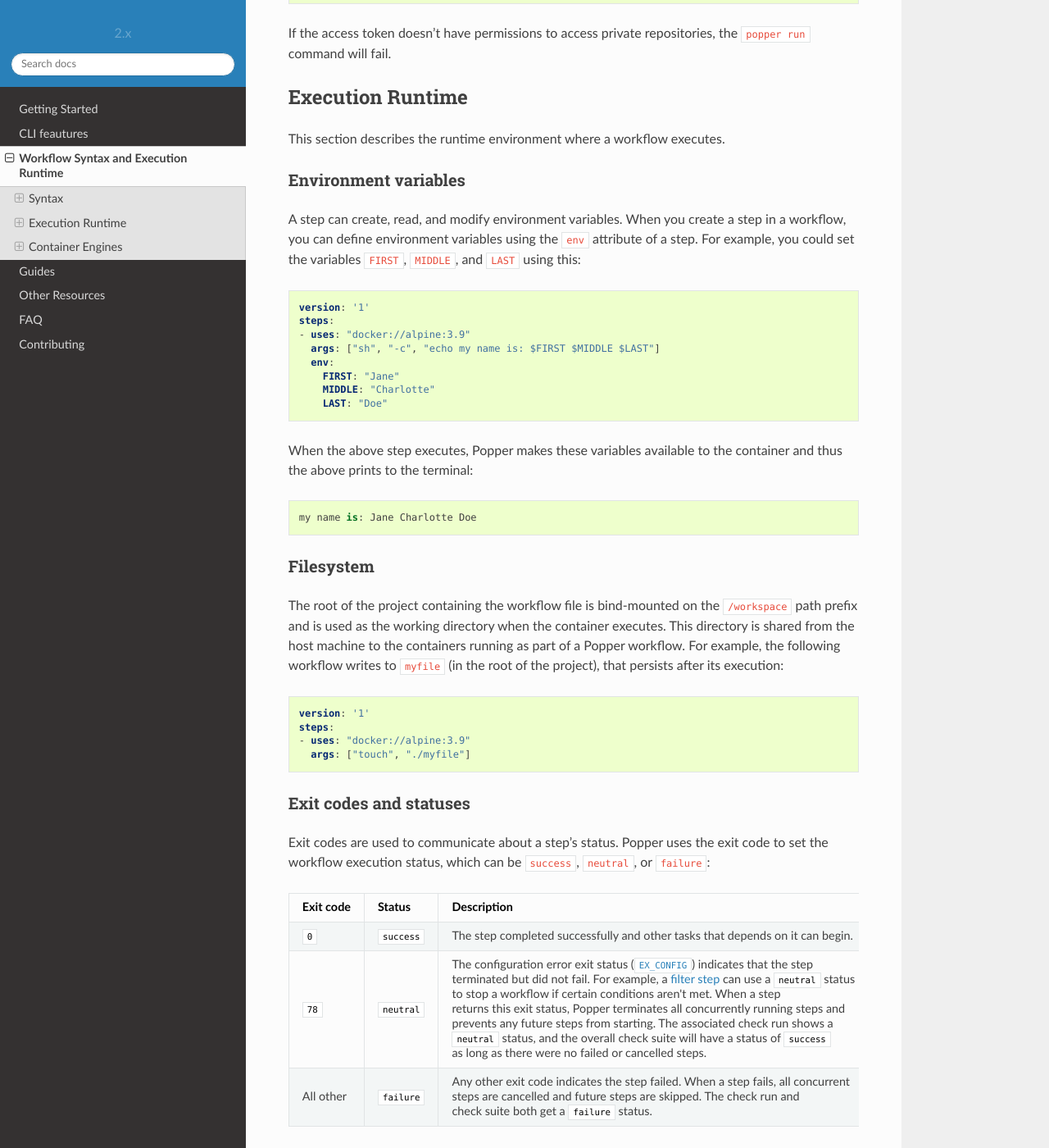
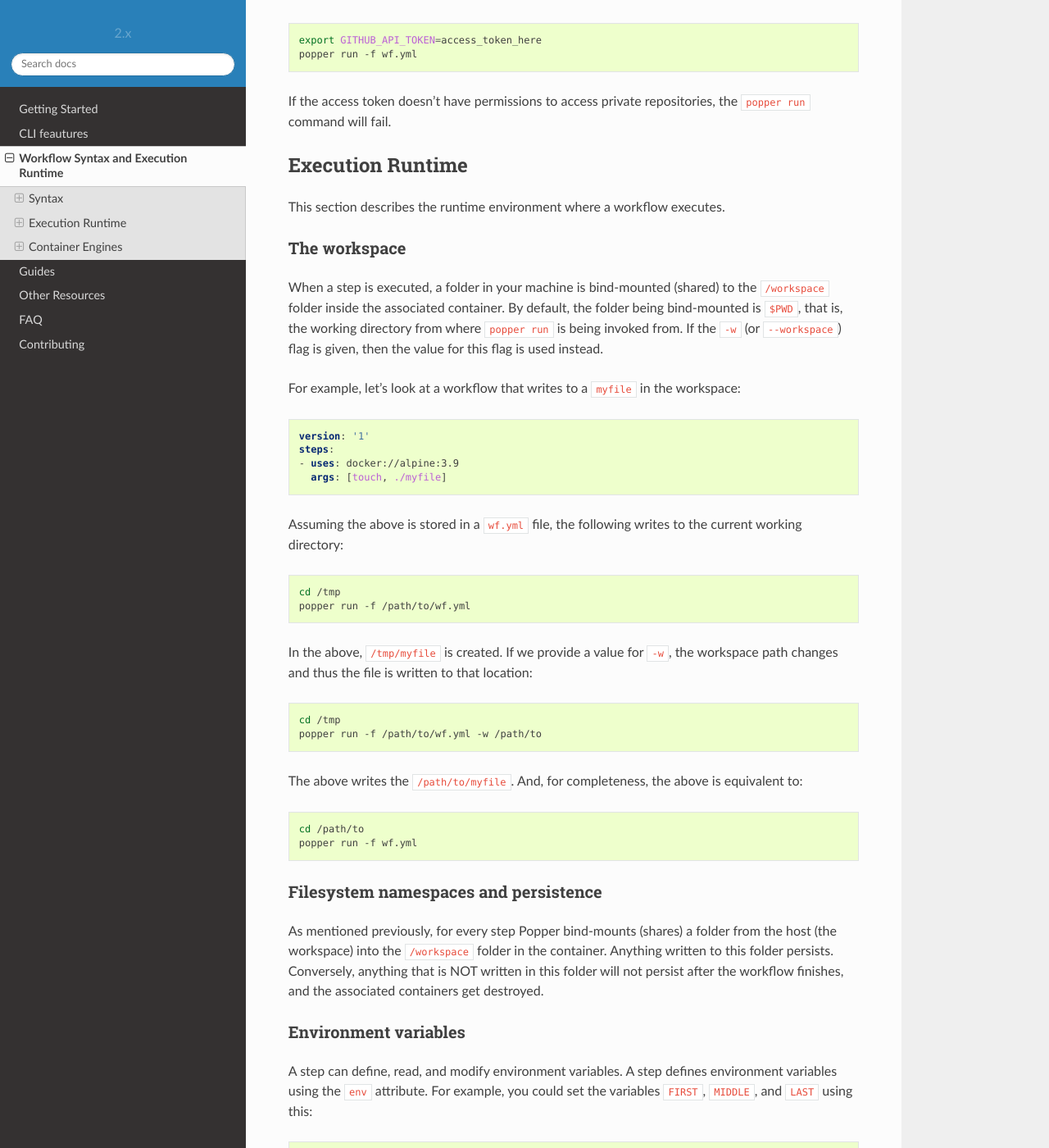
Before and after one commit to getpopper/popper, a Sphinx documentation site: the page built from docs/sections/cn_workflows.md, in a window 1280 px wide and 1400 px high, scrolled down 2584 px. Shown: the whole window at 82% size. Built offline with Sphinx 7.4.7 and the Read the Docs theme 2.0.0, drawn with Linux system fonts in a browser that asks for light colours; some of the changed text lies outside the part shown.

Commit message:
Updates to docs
[skip ci]

````diff
--- a/docs/sections/cn_workflows.md
+++ b/docs/sections/cn_workflows.md
@@ -31,16 +31,17 @@ image being used for that step.
 ### Workflow steps
 
 The following table describes the attributes that can be used for a
-step.
+step. All attributes are optional with the exception of the `uses` attribute.
 
-| Attribute   | Description |
-| :---------- | :-------------------- |
-| `uses`      | The Docker image that will be executed for that step. For example,<br>`uses = "node:10"`. See **"Referencing images in a step"** section below for more examples. |
-| `needs`     | Identifies steps that must complete successfully before this step will be<br>invoked. It can be a string or an array of strings. |
-| `runs`      | Specifies the command to run in the docker image. If `runs` is omitted, the<br> command specified in the `Dockerfile`'s `ENTRYPOINT` instruction will execute.<br> Use the `runs` attribute when the `Dockerfile` does not specify an `ENTRYPOINT`<br> or you want to override the `ENTRYPOINT` command. The `runs` attribute does not<br> invoke a shell by default. Using `runs = "echo $VAR"` will not print the value<br> stored in `$VAR`, but will instead print `\"\$VAR.\"`. To use environment<br> variables with the `runs` instruction, you must include a shell to expand <br> the variables, for example: `runs = ["sh", "-c", "echo $GITHUB_SHA"]`. |
-| `args`      | The arguments to pass to the command. This can be a string or array. If you<br> provide `args` in a string, the string is split around whitespace. For example,<br> `args = "container:release --app web"` or `args = ["container:release", "--app", "web"]`. |
-| `env`       | The environment variables to set inside the container's runtime environment. If<br> you need to pass environment variables into a step, make sure it runs a command<br> shell to perform variable substitution. For example, if your `runs` attribute is<br> set to `["sh", "-c"]`, the value of `args` will be passed to `sh -c` and<br> executed in a command shell. Alternatively, if your `Dockerfile` uses an<br> `ENTRYPOINT` to run the same command (`"sh -c"`), `args` will execute in a<br> command shell as well. See [`ENTRYPOINT`](https://docs.docker.com/engine/reference/builder/#entrypoint) for more details. |
-| `secrets`   | Specifies the names of the secret variables to set in the runtime environment<br> which the container can access as an environment variable. For example,<br> `secrets = ["SECRET1", "SECRET2"]`. |
+| Attribute  | Description |
+| :--------- | :-------------------- |
+| `uses`     | The Docker image that will be executed for that step. For example,<br>`uses: docker://node:10`. See **"Referencing images in a step"** section below for more examples. |
+| `runs`     | Specifies the command to run in the docker image. If `runs` is omitted, the<br>command specified in the `Dockerfile`'s `ENTRYPOINT` instruction will execute.<br>Use the `runs` attribute when the `Dockerfile` does not specify an `ENTRYPOINT`<br>or you want to override the `ENTRYPOINT` command. The `runs` attribute does not<br>invoke a shell by default. Using `runs: "echo $VAR"` will not print the value<br>stored in `$VAR`, but will instead print `\"\$VAR.\"`. To use environment<br>variables with the `runs` instruction, you must include a shell to expand<br>the variables, for example: `runs: ["sh", "-c", "echo $VAR"]`.  If the value of `runs`<br>refers to a local script, the path is relative to the workspace folder (see [The workspace](#the-workspace) section below)|
+| `args`     | The arguments to pass to the command. This can be a string or array. If you<br>provide `args` in a string, the string is split around whitespace. For example,<br> `args: "--flag --arg value"` or `args: ["--flag", "--arg", "value"]`. If the value of `args`<br>refers to a local script, the path is relative to the workspace folder (see [The workspace](#the-workspace) section below). |
+| `env`      | The environment variables to set inside the container's runtime environment. If<br>you need to pass environment variables into a step, make sure it runs a command<br>shell to perform variable substitution. For example, if your `runs` attribute is<br>set to `["sh", "-c"]`, the value of `args` will be passed to `sh -c` and<br>executed in a command shell. Alternatively, if your `Dockerfile` uses an<br>`ENTRYPOINT` to run the same command (`"sh -c"`), `args` will execute in a<br>command shell as well. See [`ENTRYPOINT`](https://docs.docker.com/engine/reference/builder/#entrypoint) for more details. |
+| `secrets`  | Specifies the names of the secret variables to set in the runtime environment<br>which the container can access as an environment variable. For example,<br>`secrets: ["SECRET1", "SECRET2"]`. |
+| `id`       | Assigns an identifier to the step. By default, steps are asigned a numerid id<br>corresponding to the order of the step in the list, with `1` identifying<br>the first step. |
+| `needs`    | Identifies steps that must complete successfully before this step will be<br>invoked. It can be a string or an array of strings. |
 
 ### Referencing images in a step
 
@@ -54,7 +55,7 @@ image on a public Git repository or Docker container registry:
 
 | Template                           | Description |
 | :--------------------------------- | :--------------------------------- |
-| `./path/to/dir`                    | The path to the directory that contains the `Dockerfile` inside<br>the workflow's repository.<br>**Example:** `./docker/myimg/`. |
+| `./path/to/dir`                    | The path to the directory that contains the `Dockerfile`. This is a relative<br>path with respect to the workspace directory (see [The workspace](#the-workspace) section below).<br>**Example:** `./path/to/myimg/`. |
 | `{url}/{user}/{repo}@{ref}`        | A specific branch, ref, or SHA in a public Git repository. If `url`<br>is ommited, `github.com` is used by default.<br>**Example:** `https://bitbucket.com/popperized/ansible@master`. |
 | `{url}/{user}/{repo}/{path}@{ref}` | A subdirectory in a public Git repository at a specific branch, ref,<br>or SHA.<br>**Example:** `git@gitlab.com:popperized/geni/build-context@v2.0`. |
 | `docker://{image}:{tag}`           | A Docker image published on [Docker Hub](https://hub.docker.com/).<br>**Example:** `docker://alpine:3.8`. |
@@ -71,13 +72,11 @@ keep in mind the following:
   * When the `runs` attribute for a step is used, the `ENTRYPOINT` of
     the image is overridden.
   * The `WORKDIR` is overridden and `/workspace` is used instead (see
-    [Filesystem](#filesystem) section below).
+    [The workspace](#the-workspace) section below).
   * The `ARG` instruction is not supported, thus building an image
     from a `Dockerfile` (public or local) only uses its default value.
-  * While it is possible to run containers that use `USER` other than
-    root, doing so might cause unexpected consequences. In other
-    words, by default Popper assumes that containers run with `root`
-    as the user.
+  * While it is possible to run containers that specify `USER` other
+    than root, doing so might cause unexpected behavior.
 
 [dh]: https://hub.docker.com
 
@@ -105,12 +104,63 @@ repositories, the `popper run` command will fail.
 This section describes the runtime environment where a workflow
 executes.
 
+### The workspace
+
+When a step is executed, a folder in your machine is bind-mounted
+(shared) to the `/workspace` folder inside the associated container.
+By default, the folder being bind-mounted is `$PWD`, that is, the
+working directory from where `popper run` is being invoked from. If
+the `-w` (or `--workspace`) flag is given, then the value for this
+flag is used instead.
+
+For example, let's look at a workflow that writes to a `myfile` in the
+workspace:
+
+```yaml
+version: '1'
+steps:
+- uses: docker://alpine:3.9
+  args: [touch, ./myfile]
+```
+
+Assuming the above is stored in a `wf.yml` file, the following writes
+to the current working directory:
+
+```bash
+cd /tmp
+popper run -f /path/to/wf.yml
+```
+
+In the above, `/tmp/myfile` is created. If we provide a value for
+`-w`, the workspace path changes and thus the file is written to that
+location:
+
+```bash
+cd /tmp
+popper run -f /path/to/wf.yml -w /path/to
+```
+
+The above writes the `/path/to/myfile`. And, for completeness, the
+above is equivalent to:
+
+```bash
+cd /path/to
+popper run -f wf.yml
+```
+
+### Filesystem namespaces and persistence
+
+As mentioned previously, for every step Popper bind-mounts (shares) a
+folder from the host (the workspace) into the `/workspace` folder in
+the container. Anything written to this folder persists. Conversely,
+anything that is NOT written in this folder will not persist after the
+workflow finishes, and the associated containers get destroyed.
+
 ### Environment variables
 
-A step can create, read, and modify environment variables. When you
-create a step in a workflow, you can define environment variables
-using the `env` attribute of a step. For example, you could set the
-variables `FIRST`, `MIDDLE`, and `LAST` using this:
+A step can define, read, and modify environment variables. A step
+defines environment variables using the `env` attribute. For example,
+you could set the variables `FIRST`, `MIDDLE`, and `LAST` using this:
 
 ```yaml
 version: '1'
@@ -130,21 +180,10 @@ to the container and thus the above prints to the terminal:
 my name is: Jane Charlotte Doe
 ```
 
-### Filesystem
-
-The root of the project containing the workflow file is bind-mounted
-on the `/workspace` path prefix and is used as the working directory
-when the container executes. This directory is shared from the host
-machine to the containers running as part of a Popper workflow. For
-example, the following workflow writes to `myfile` (in the root of the
-project), that persists after its execution:
-
-```yaml
-version: '1'
-steps:
-- uses: "docker://alpine:3.9"
-  args: ["touch", "./myfile"]
-```
+Note that these variables are only visible to the step defining them
+and any modifications made by the code executed within the step are
+not persisted between steps (i.e. other steps do not see these
+modifications).
 
 ### Exit codes and statuses
 
@@ -165,14 +204,13 @@ Popper can execute workflows in other runtimes by interacting with
 their corresponding container engines. An `--engine <engine>` flag for
 the `popper run` is used to invoke alternative engines, where
 `<engine>` is one of the supported engines. When no value for this
-flag is given, Popper executes workflows in Docker.
+flag is given, Popper executes workflows in Docker. Below we briefly
+describe each container engine supported (besides Docker), and lastly
+describe how to customize their configuration.
 
-> _**NOTE**: As part of our roadmap, we plan to add support for the
-> [Podman](https://podman.io/) runtime. Open a [new
-> issue](https://github.com/systemslab/popper/issues/new) to request
-> another runtime you would want Popper to support._
+### Supported engines
 
-### Singularity
+#### Singularity
 
 Popper can execute a workflow in systems where Singularity 3.2+ is
 available. To execute a workflow in Singularity containers:
@@ -181,12 +219,12 @@ available. To execute a workflow in Singularity containers:
 popper run --engine singularity
 ```
 
-#### Limitations
+##### Limitations
 
   * The use of `ARG` in `Dockerfile`s is not supported by Singularity.
   * The `--reuse` flag of the `popper run` command is not supported.
 
-### Vagrant
+#### Vagrant
 
 While technically not a container engine, executing workflows inside a
 VM allows users to run workflows in machines where a container engine
@@ -201,41 +239,54 @@ popper run --engine vagrant
 
 [vagrant]: https://vagrantup.com/
 
-#### Limitations
+##### Limitations
 
 Only one workflow can be executed at the time in Vagrant runtime,
 since popper assumes that there is only one VM running at any given
 point in time.
 
-### Host
+#### Host
 
 There are situations where a container runtime is not available and
-cannot be installed. In these cases, a step can execute directly on
-the host where the `popper` command is running by making use of the
-special `sh` value for the `uses` attribute. This value instructs
-Popper to execute the command (given in the `args` attribute) or
-script (specified in the `runs` attribute) directly on the host. For
-example:
+cannot be installed. In these cases, a step can be executed directly
+on the host, that is, on the same environment where the `popper`
+command is running. This is done by making use of the special `sh`
+value for the `uses` attribute. This value instructs Popper to execute
+the command or script given in the `runs` attribute. For example:
 
 ```yaml
 version: '1'
 steps:
 - uses: "sh"
-  args: ["ls", "-la"]
+  runs: ["ls", "-la"]
 
 - uses: "sh"
   runs: "./path/to/my/script.sh"
   args: ["some", "args", "to", "the", "script"]
 ```
 
-In the first step above, the `ls -la` command is executed on
-the root of the repository folder (the repository storing the
-`.yml` file). The second one shows how to execute a script.
+In the first step above, the `ls -la` command is executed on the
+workspace folder (see ["The workspace"](#the-workspace) section). The
+second one shows how to execute a script. Note that the command or
+script specified in the `runs` attribute are NOT executed in a shell.
+If you need a shell, you have to explicitly invoke one, for example:
+
+```yaml
+version: '1'
+steps:
+- uses: sh
+  runs: [bash, -c, 'sleep 10 && true && exit 0']
+```
+
 The obvious downside of running a step on the host is that, depending
 on the command being executed, the workflow might not be portable.
 
-> _**NOTE**: The working directory (the value of `$PWD` when a command
-> or script is executed) is the root of the project. Thus, to ensure
-> portability, scripts should make use of paths relative to the root
-> of the folder. If absolute paths are needed, the `/workspace` path
-> prefix can be used as described in the previous section._
+### Custom engine configuration
+
+Other than bind-mounting the `/workspace` folder, Popper runs
+containers with any default configuration provided by the underlying
+engine. However, a `--conf` flag is provided by the `popper run`
+command to specify custom options for the underlying engine in
+question (see [here][engconf] for more).
+
+[engconfg]: /cli_features#customizing-container-engine-behavior
````
Also changed, not shown: other parts of docs/sections/cn_workflows.md (+2 -2 lines), docs/sections/cli_features.md (+23 -12 lines).
